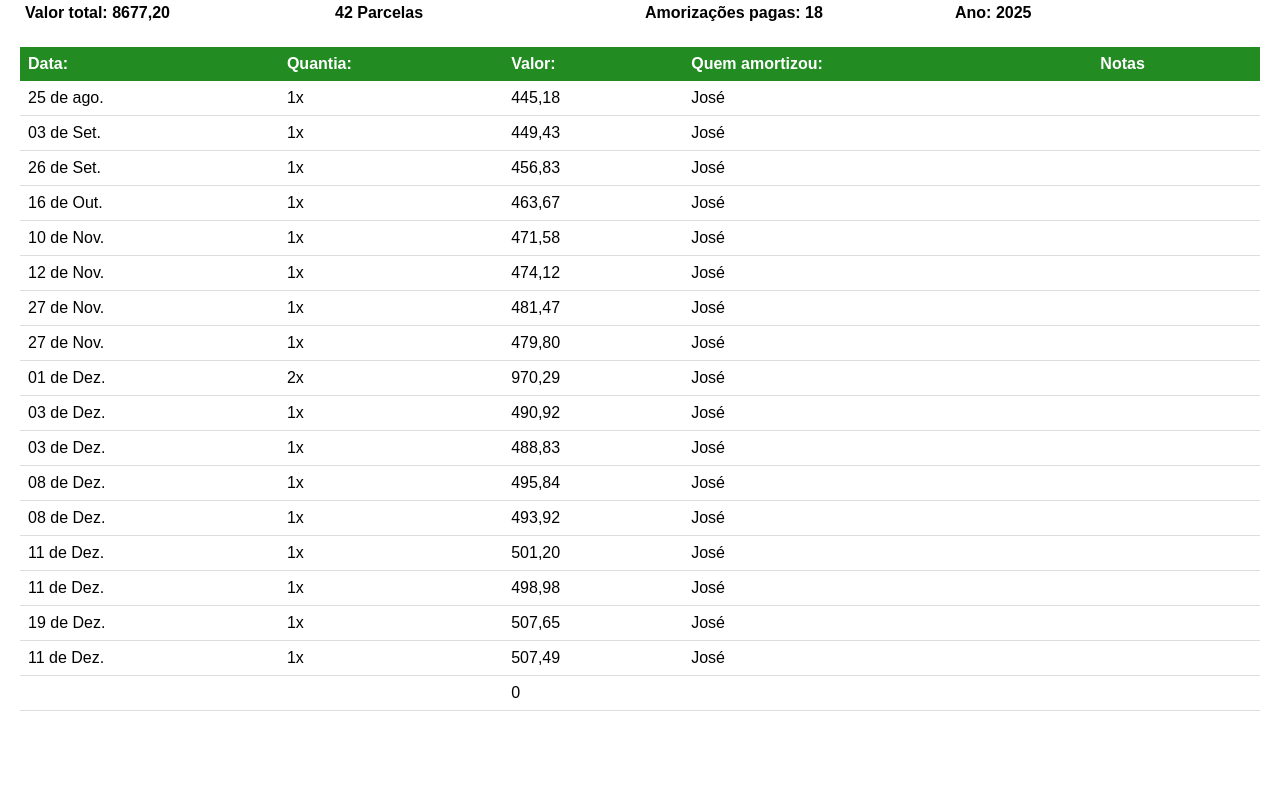
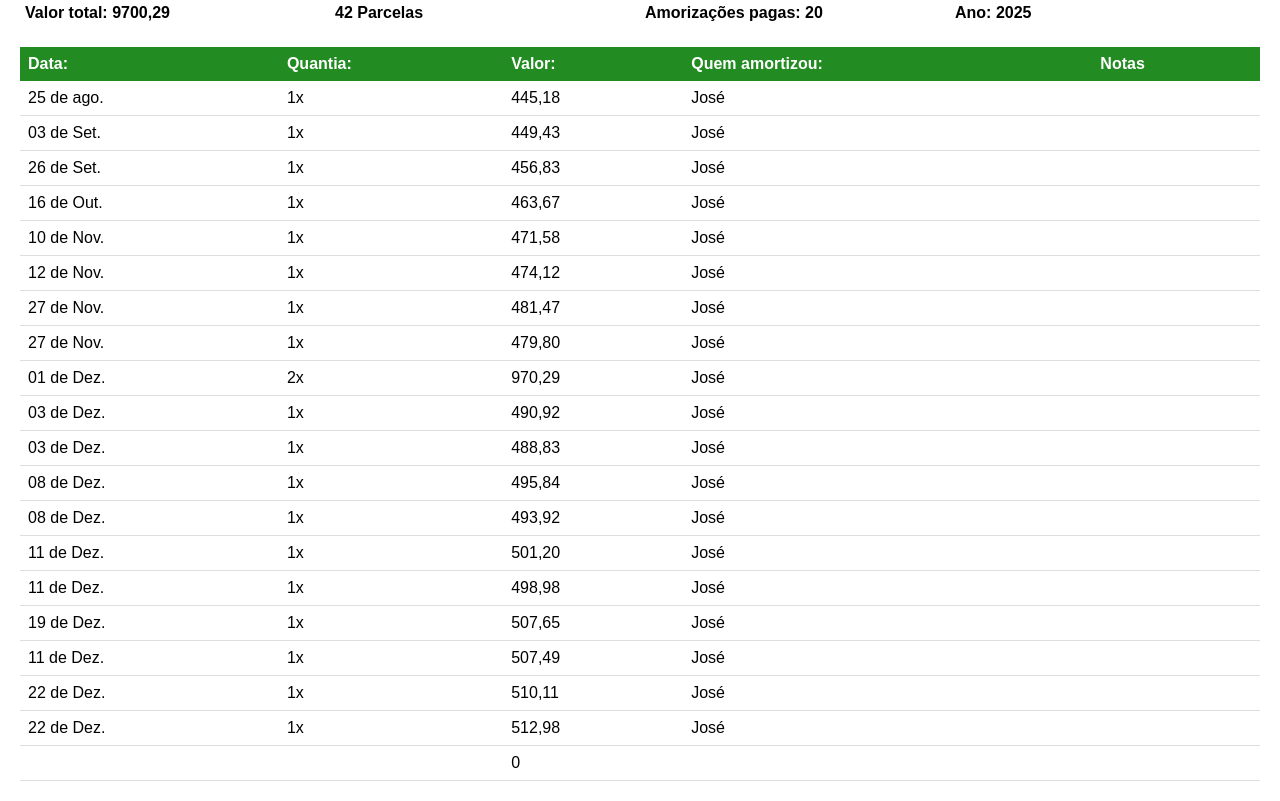
Before and after one commit to Zeno0Dev/Amortiza-es, a plain HTML site: page index.html in a window 1280 px wide. Shown: the part 79-880 px from the top of the page. Before the commit the page ends 810 px from the top, so only its background shows below. Drawn offline with Linux system fonts and the light colour scheme.

```diff
--- a/index.html
+++ b/index.html
@@ -71,6 +71,8 @@
             { data: '11 de Dez.', quantia: '1x', valor: '498,98', quem: 'José', notas: '' },
             { data: '19 de Dez.', quantia: '1x', valor: '507,65', quem: 'José', notas: '' },
             { data: '11 de Dez.', quantia: '1x', valor: '507,49', quem: 'José', notas: '' },
+            { data: '22 de Dez.', quantia: '1x', valor: '510,11', quem: 'José', notas: '' },
+            { data: '22 de Dez.', quantia: '1x', valor: '512,98', quem: 'José', notas: '' },
             { data: '', quantia: '', valor: '0', quem: '', notas: '' },
             // Adicione mais: { data: 'Nova data', quantia: '1x', valor: 'Novo valor', quem: 'Nome', notas: 'Nota opcional' },
         ];
```
